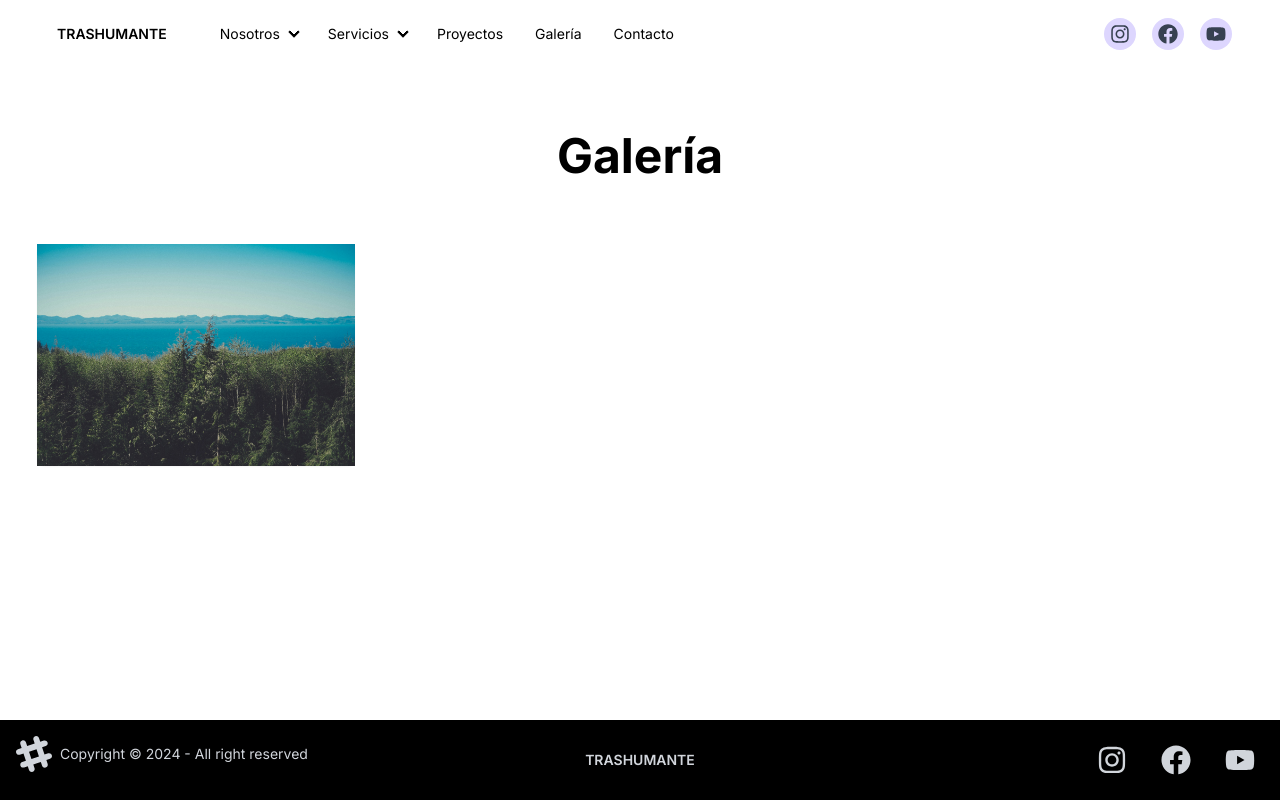
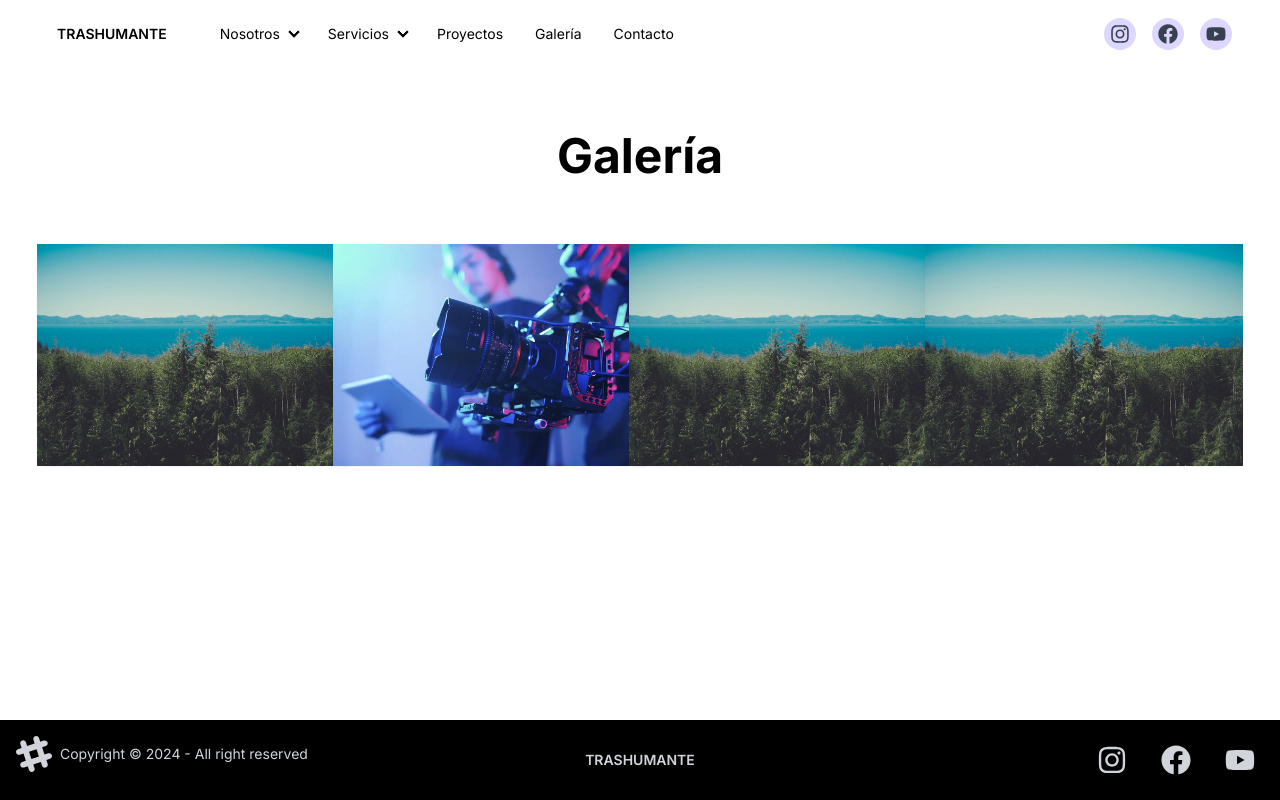
Before and after one commit to CatalinaScheleff/Trashumante-Project, a Next.js app: page /galeria in a window 1280 px wide. Built offline with nearby package versions, Linux system fonts and the light colour scheme.

Commit message:
data galeria

```diff
--- a/src/app/galeria/page.jsx
+++ b/src/app/galeria/page.jsx
@@ -1,7 +1,5 @@
-'use client'
 import { Modal } from "@/components/Modal";
-import Image from "next/image";
-import Link from "next/link";
+import { info } from "../../data/index";
 
 const Galeria = () => {
   return (
@@ -11,10 +9,9 @@ const Galeria = () => {
       </div>
 
       <div className="grid grid-cols-4 gap-y-4 place-items-center">
-
-<Modal/>
-
-
+        {info?.galeria?.map((img, index) => (
+          <Modal key={index} {...img} modalId={`modal_${img.id}`} />
+        ))}
       </div>
 
       <div className="h-28"></div>
--- a/src/components/Modal.jsx
+++ b/src/components/Modal.jsx
@@ -1,24 +1,26 @@
+'use client'
 import Image from 'next/image';
 import Link from 'next/link';
 import PropTypes from 'prop-types';
 
-export function Modal({ imgUrl, nombre, descripcion, url }) {
-    return (<>
-
-        <div className="col relative bg-slate-500 h-[222px] w-[318px] btn border-none"
-        onClick={()=>document.getElementById('my_modal_2').showModal()}>
-          <Image src={'/1.jpg'} alt="" layout="fill" className="object-cover"/>
+export function Modal({ imgUrl, nombre, descripcion, url, modalId }) {
+    return (
+      <>
+        <div
+          className="col relative bg-slate-500 h-[222px] w-[318px] btn border-none"
+          onClick={() => document.getElementById(modalId).showModal()}
+        >
+          <Image src={imgUrl} alt="" layout="fill" className="object-cover" />
         </div>
 
-<dialog id="my_modal_2" className="modal border-none shadow-none">
+        <dialog id={modalId} className="modal border-none shadow-none">
           <div className="modal-box grid border-none shadow-none place-items-center max-h-4xl max-w-4xl rounded-none p-0">
-  <Image src={'/1.jpg'} alt="" width={2000} height={2000}/>
-    <Link href={'/equipo/bayronespinoza'} className='outline-none'>
-  <div className='bg-white p-2 rounded-b-lg font-bold hover:text-violet-600'>
-<h1>Isham Kamil</h1>
+            <Image src={imgUrl} alt="" width={2000} height={2000} />
+            <Link href={url} className="outline-none">
+              <div className="bg-white p-2 rounded-b-lg font-bold hover:text-violet-600 shadow-inner">
+                <h1>{nombre}</h1>
               </div>
             </Link>
-
           </div>
           <form method="dialog" className="modal-backdrop border-none">
             <button>close</button>
@@ -33,4 +35,5 @@ export function Modal({ imgUrl, nombre, descripcion, url }) {
   nombre: PropTypes.string.isRequired,
   descripcion: PropTypes.string.isRequired,
   url: PropTypes.string.isRequired,
+  modalId: PropTypes.string.isRequired,
 };
--- a/src/data/index.jsx
+++ b/src/data/index.jsx
@@ -42,7 +42,7 @@ export const info = {
             imgUrl: '/inicio.png',
             nombre: 'Isham Kamil',
             descripcion: 'Miembro del equipo 3',
-            url: '',
+            url: '/equipo/bayronespinoza',
 
         },
         {
@@ -110,4 +110,36 @@ export const info = {
             url: '/proyectos/cineclubaliciavega',
         }
     ],
+
+
+    galeria: [
+        {
+            id: 1,
+            imgUrl: '/1.jpg',
+            nombre: 'Isham Kamil',
+            descripcion: 'Imagen 1',
+            url: '/equipo/bayronespinoza',
+        },
+        {
+            id: 2,
+            imgUrl: '/inicio.png',
+            nombre: 'Bayron Espinoza',
+            descripcion: 'Imagen 1',
+            url: '/equipo/bayronespinoza',
+        },
+        {
+            id: 3,
+            imgUrl: '/1.jpg',
+            nombre: 'Isham Kamil',
+            descripcion: 'Imagen 1',
+            url: '/equipo/bayronespinoza',
+        },
+        {
+            id: 4,
+            imgUrl: '/1.jpg',
+            nombre: 'Isham Kamil',
+            descripcion: 'Imagen 1',
+            url: '/equipo/bayronespinoza',
+        }
+    ],
 }
```
Lines whose indentation alone changed are shown as unchanged.
